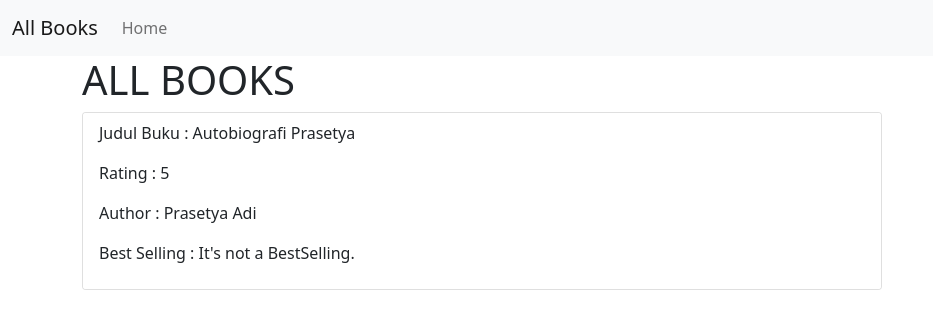
After one commit to Prasetya-Adi/Django-Udemy, a Django app: a page that uses webapp/data_model/templates/data_model/base.html in a window 1280 px wide. The commit adds this page. Shown: the top 329 px of the page, without its empty margins (0-933 px from the left). Run offline with Django 3.2, Linux system fonts and the light colour scheme; data comes from the database, SQL or seed files in the repository; both versions use the stored data as it was after the commit.

Commit message:
finish data and model

```diff
--- a/webapp/data_model/models.py
+++ b/webapp/data_model/models.py
@@ -1,6 +1,7 @@
 from django.db import models
 from django.db.models.base import Model
 from django.core.validators import MinValueValidator, MaxValueValidator
+from django.utils.text import slugify
 
 # Create your models here.
 
@@ -11,6 +12,11 @@ class Book(models.Model):
         validators=[MinValueValidator(1), MaxValueValidator(5)])
     author = models.CharField(null=True, max_length=100)
     is_bestselling = models.BooleanField(default=False)
+    slug = models.SlugField(default="", null=False, db_index=True)
+
+    def save(self, *args, **kwargs):
+        self.slug = slugify(self.title)
+        super().save(*args, **kwargs)
 
     def __str__(self):
         return f'\ntitle\t\t: {self.title}\nrating\t\t: {self.rating}\nauthor\t\t: {self.author}\nBest Selling\t: {self.is_bestselling}\n'
--- /dev/null
+++ b/webapp/data_model/templates/data_model/base.html
@@ -0,0 +1,44 @@
+<!doctype html>
+<html lang="en">
+
+<head>
+    <!-- Required meta tags -->
+    <meta charset="utf-8">
+    <meta name="viewport" content="width=device-width, initial-scale=1">
+
+    <!-- Bootstrap CSS -->
+    <link href="https://cdn.jsdelivr.net/npm/bootstrap@5.0.1/dist/css/bootstrap.min.css" rel="stylesheet"
+        integrity="sha384-+0n0xVW2eSR5OomGNYDnhzAbDsOXxcvSN1TPprVMTNDbiYZCxYbOOl7+AMvyTG2x" crossorigin="anonymous">
+
+    <title>
+        {% block title %}{% endblock title %}
+    </title>
+</head>
+
+<body>
+    {% include 'snippets/navbar_data.html' %}
+
+    <div class="container">
+
+        <h1>{% block Header %}{% endblock Header %}</h1>
+
+        {% block content %}{% endblock content %}
+
+
+    </div>
+
+    <!-- Optional JavaScript; choose one of the two! -->
+
+    <!-- Option 1: Bootstrap Bundle with Popper -->
+    <script src="https://cdn.jsdelivr.net/npm/bootstrap@5.0.1/dist/js/bootstrap.bundle.min.js"
+        integrity="sha384-gtEjrD/SeCtmISkJkNUaaKMoLD0//ElJ19smozuHV6z3Iehds+3Ulb9Bn9Plx0x4" crossorigin="anonymous">
+    </script>
+
+    <!-- Option 2: Separate Popper and Bootstrap JS -->
+    <!--
+    <script src="https://cdn.jsdelivr.net/npm/@popperjs/core@2.9.2/dist/umd/popper.min.js" integrity="sha384-IQsoLXl5PILFhosVNubq5LC7Qb9DXgDA9i+tQ8Zj3iwWAwPtgFTxbJ8NT4GN1R8p" crossorigin="anonymous"></script>
+    <script src="https://cdn.jsdelivr.net/npm/bootstrap@5.0.1/dist/js/bootstrap.min.js" integrity="sha384-Atwg2Pkwv9vp0ygtn1JAojH0nYbwNJLPhwyoVbhoPwBhjQPR5VtM2+xf0Uwh9KtT" crossorigin="anonymous"></script>
+    -->
+</body>
+
+</html>
--- /dev/null
+++ b/webapp/data_model/templates/data_model/book_detail.html
@@ -0,0 +1,27 @@
+{% extends 'data_model/base.html' %}
+
+{% block title %} ALL BOOKS {% endblock title %}
+
+{% block Header %} ALL BOOKS {% endblock Header %}
+
+{% block content %}
+
+<div class="card mt-10" style="width: 50rem;">
+    <ul class="list-group list-group-flush">
+        <li class="list-group-item">
+            <p>Judul Buku : {{ a_book.title }}</p>
+            <p>Rating : {{ a_book.rating }}</p>
+            <p>Author : {{ a_book.author }}</p>
+            <p>Best Selling :
+                {% if a_book.is_bestselling %}
+                It's a BestSelling!
+                {% else %}
+                It's not a BestSelling.
+                {% endif %}
+            </p>
+        </li>
+    </ul>
+
+</div>
+
+{% endblock content %}
--- /dev/null
+++ b/webapp/data_model/templates/snippets/navbar_data.html
@@ -0,0 +1,15 @@
+<nav class="navbar navbar-expand-lg navbar-light bg-light">
+  <div class="container-fluid">
+    <a class="navbar-brand" href="#">All Books</a>
+    <button class="navbar-toggler" type="button" data-bs-toggle="collapse" data-bs-target="#navbarNav"
+      aria-controls="navbarNav" aria-expanded="false" aria-label="Toggle navigation">
+      <span class="navbar-toggler-icon"></span>
+    </button>
+    <div class="collapse navbar-collapse" id="navbarNav">
+      <ul class="navbar-nav">
+        <li class="nav-item">
+          <a class="nav-link" href="{% url 'HomeData' %}">Home</a>
+      </ul>
+    </div>
+  </div>
+</nav>
--- a/webapp/data_model/urls.py
+++ b/webapp/data_model/urls.py
@@ -4,4 +4,5 @@ from . import views
 
 urlpatterns = [
     path("", views.index, name='HomeData'),
+    path("<slug>", views.databooks, name='DataBooks'),
 ]
--- a/webapp/data_model/views.py
+++ b/webapp/data_model/views.py
@@ -1,7 +1,35 @@
-from django.shortcuts import render
+from django.http.response import Http404, HttpResponse
+from django.shortcuts import get_object_or_404, render
+from django.db.models import Avg, Min, Max
+
+from .models import Book
 
 # Create your views here.
 
 
+books = Book.objects.all().order_by('title')
+num_books = Book.objects.count()
+avg_rating = Book.objects.aggregate(Avg("rating"))
+
+
 def index(request):
-    return render(request, 'data_model/index.html')
+    context = {
+        'all_book': books,
+        'num_books': num_books,
+        'avg_rating': avg_rating,
+    }
+    return render(request, 'data_model/index.html', context)
+
+
+def databooks(request, slug):
+    # try:
+    #     a_book = Book.objects.get(title=slug)
+    # except:
+    #     raise Http404()
+    # or
+
+    a_book = get_object_or_404(Book, slug=slug)
+    context = {
+        'a_book': a_book
+    }
+    return render(request, 'data_model/book_detail.html', context)
--- a/webapp/webapp/settings.py
+++ b/webapp/webapp/settings.py
@@ -58,7 +58,7 @@ ROOT_URLCONF = 'webapp.urls'
 TEMPLATES = [
     {
         'BACKEND': 'django.template.backends.django.DjangoTemplates',
-        'DIRS': ['templates'],
+        'DIRS': ['templates', BASE_DIR / 'data_model/templates/data_model'],
         'APP_DIRS': True,
         'OPTIONS': {
             'context_processors': [
```
Also changed, not shown: webapp/data_model/templates/data_model/index.html (+19 -12 lines), webapp/data_model/migrations/0003_book_slug.py (added), webapp/db.sqlite3.
